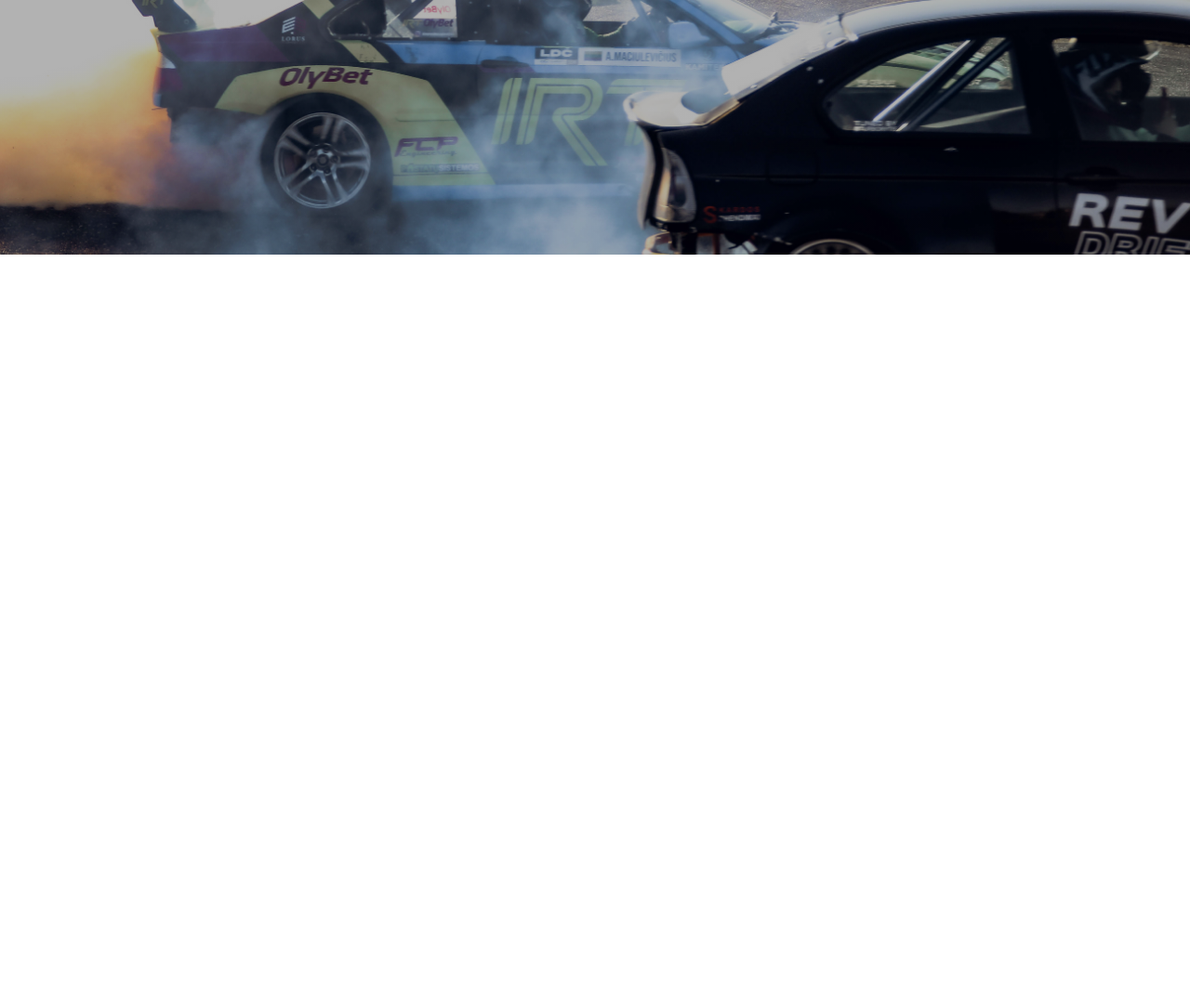
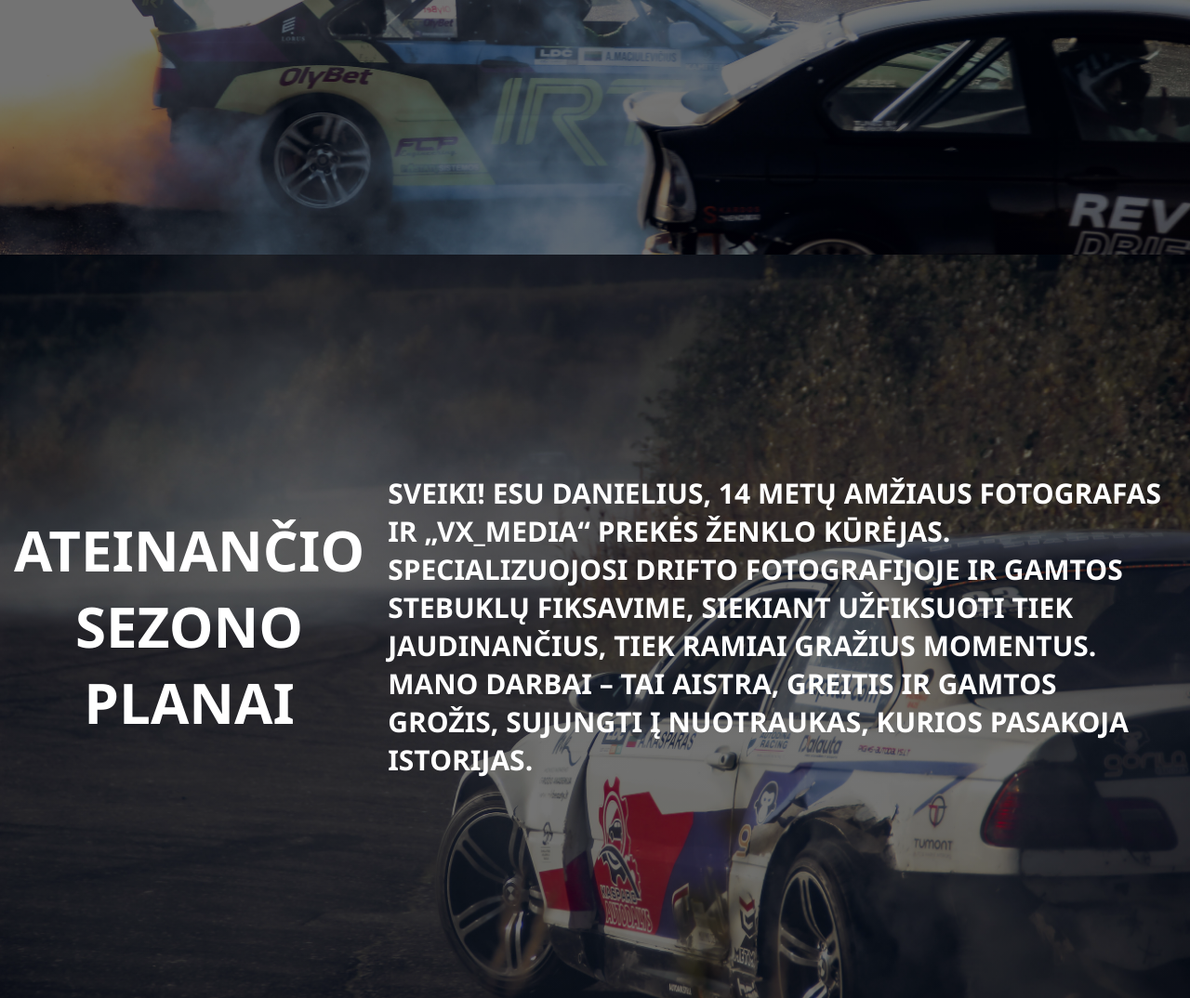
Before and after one commit to DanieliusSidlauskas/DanieliausPortfolio, a plain HTML site: page index.html in a window 1280 px wide. Shown: the part 1326-2400 px from the top of the page at 93% size. Before the commit the page ends 1600 px from the top, so only its background shows below. Drawn offline with Linux system fonts and the light colour scheme.

Commit message:
Add files via upload

```diff
--- a/index.html
+++ b/index.html
@@ -10,14 +10,21 @@
 
    <div class ="main_1">
     <h1>VX_MEDIA'S PHOTOGRAPHY PORTFOLIO</h1>
-
     <div class="main1_para">
         <p>SVEIKI! ESU DANIELIUS, 14 METŲ AMŽIAUS FOTOGRAFAS IR „VX_MEDIA“ PREKĖS ŽENKLO KŪRĖJAS. SPECIALIZUOJOSI DRIFTO FOTOGRAFIJOJE IR GAMTOS STEBUKLŲ FIKSAVIME, SIEKIANT UŽFIKSUOTI TIEK JAUDINANČIUS, TIEK RAMIAI GRAŽIUS MOMENTUS. MANO DARBAI – TAI AISTRA, GREITIS IR GAMTOS GROŽIS, SUJUNGTI Į NUOTRAUKAS, KURIOS PASAKOJA ISTORIJAS.</p>
     </div>
-
    </div>
-
    <div class ="main_2">
+    <h1>MANO DARYTI DARBAI</h1>
+    <div class="main2_para">
+        <p>SVEIKI! ESU DANIELIUS, 14 METŲ AMŽIAUS FOTOGRAFAS IR „VX_MEDIA“ PREKĖS ŽENKLO KŪRĖJAS. SPECIALIZUOJOSI DRIFTO FOTOGRAFIJOJE IR GAMTOS STEBUKLŲ FIKSAVIME, SIEKIANT UŽFIKSUOTI TIEK JAUDINANČIUS, TIEK RAMIAI GRAŽIUS MOMENTUS. MANO DARBAI – TAI AISTRA, GREITIS IR GAMTOS GROŽIS, SUJUNGTI Į NUOTRAUKAS, KURIOS PASAKOJA ISTORIJAS.</p>
+    </div>
+   </div>
+   <div class ="main_3">
+    <h1>ATEINANČIO SEZONO PLANAI</h1>
+    <div class="main3_para">
+        <p>SVEIKI! ESU DANIELIUS, 14 METŲ AMŽIAUS FOTOGRAFAS IR „VX_MEDIA“ PREKĖS ŽENKLO KŪRĖJAS. SPECIALIZUOJOSI DRIFTO FOTOGRAFIJOJE IR GAMTOS STEBUKLŲ FIKSAVIME, SIEKIANT UŽFIKSUOTI TIEK JAUDINANČIUS, TIEK RAMIAI GRAŽIUS MOMENTUS. MANO DARBAI – TAI AISTRA, GREITIS IR GAMTOS GROŽIS, SUJUNGTI Į NUOTRAUKAS, KURIOS PASAKOJA ISTORIJAS.</p>
+    </div>
 
    </div>
 
--- a/style.css
+++ b/style.css
@@ -8,18 +8,21 @@
 
 
 .main_1 {
-     background-image: linear-gradient(to bottom, rgba(0, 0, 0, 0.30), rgba(0, 0, 0, 0.30)),url("images/main_1_img.jpeg");
+     background-image: linear-gradient(to bottom, rgba(0, 0, 0, 0.55), rgba(0, 0, 0, 0.55)),url("images/main_1_img.jpeg");
     width: 100%;
     height: 100vh;
     overflow: hidden;
     text-decoration: none;
     background-size:cover ;
-     background-repeat: no-repeat ;
+     background-repeat: no-repeat;
      display: flex;
     align-items: center;
     justify-items: center;
 
 
+}
+.main_1 h1 {
+     padding-left: 15px;
 }
 
 h1 {
@@ -45,7 +48,7 @@
 
 
 .main_2 {
-     background-image: linear-gradient(to bottom, rgba(0, 0, 0, 0.30), rgba(0, 0, 0, 0.30)),url("images/main_2_img.jpeg");
+     background-image: linear-gradient(to bottom, rgba(0, 0, 0, 0.55), rgba(0, 0, 0, 0.55)),url("images/main_2_img.jpeg");
     width: 100%;
     height: 100vh;
     overflow: hidden;
@@ -58,12 +61,8 @@
 
 
 }
-
-h1 {
-     font-size: 60px;
-     color: white;
-
-     text-align: center;
+.main_2 h1 {
+     padding-left: 15px;
 }
 
 .main2_para {
@@ -78,3 +77,35 @@
      height: 100%;
 
 }
+
+.main_3 {
+     background-image: linear-gradient(to bottom, rgba(0, 0, 0, 0.55), rgba(0, 0, 0, 0.55)),url("images/main_3_img.jpeg");
+    width: 100%;
+    height: 100vh;
+    overflow: hidden;
+    text-decoration: none;
+    background-size:cover ;
+     background-repeat: no-repeat ;
+     display: flex;
+    align-items: center;
+    justify-items: center;
+
+
+}
+
+.main_3 h1 {
+     padding-left: 15px;
+}
+
+.main3_para {
+     font-size: 30px;
+     color: white;
+     font-family: 'Segoe UI', Tahoma, Geneva, Verdana, sans-serif;
+     font-weight: bold;
+    display: flex;
+    align-items: center;
+    justify-items: center;
+    padding: 25px;
+     height: 100%;
+
+}
```
Also changed, not shown: images/main_3_img.jpeg (added).
